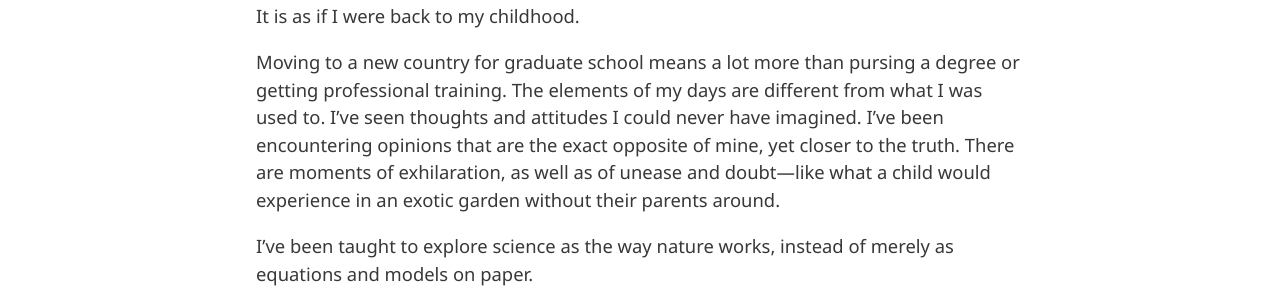
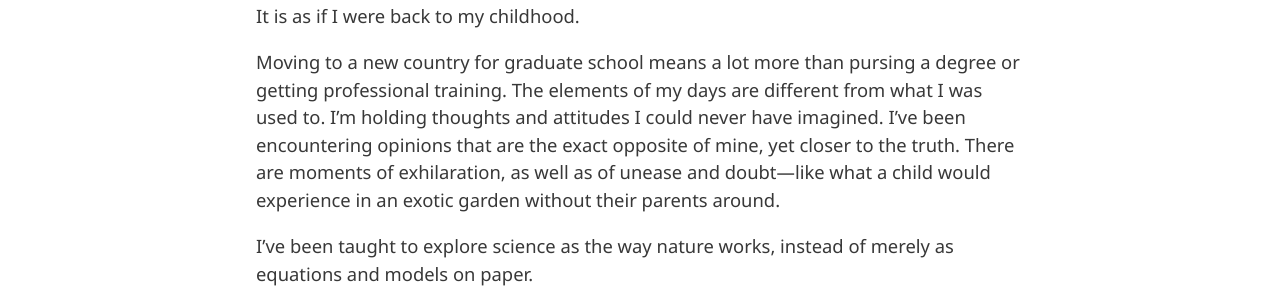
Before and after one commit to laskaux/laskaux.github.io, a Jekyll site: the page built from _posts/2018-11-18-a-second-childhood.md, in a window 1280 px wide. Shown: the part 691-991 px from the top of the page. Built offline with Jekyll 4.4.1, drawn with Linux system fonts in a browser that asks for light colours; nearby versions of some CDN libraries.

Commit message:
see -> hold

```diff
--- a/_posts/2018-11-18-a-second-childhood.md
+++ b/_posts/2018-11-18-a-second-childhood.md
@@ -18,7 +18,7 @@ I’m puzzled by a new foreign language—why there have to be more tenses than
 
 It is as if I were back to my childhood.
 
-Moving to a new country for graduate school means a lot more than pursing a degree or getting professional training. The elements of my days are different from what I was used to. I’ve seen thoughts and attitudes I could never have imagined. I’ve been encountering opinions that are the exact opposite of mine, yet closer to the truth. There are moments of exhilaration, as well as of unease and doubt—like what a child would experience in an exotic garden without their parents around.
+Moving to a new country for graduate school means a lot more than pursing a degree or getting professional training. The elements of my days are different from what I was used to. I’m holding thoughts and attitudes I could never have imagined. I’ve been encountering opinions that are the exact opposite of mine, yet closer to the truth. There are moments of exhilaration, as well as of unease and doubt—like what a child would experience in an exotic garden without their parents around.
 
 I’ve been taught to explore science as the way nature works, instead of merely as equations and models on paper.
 
```
